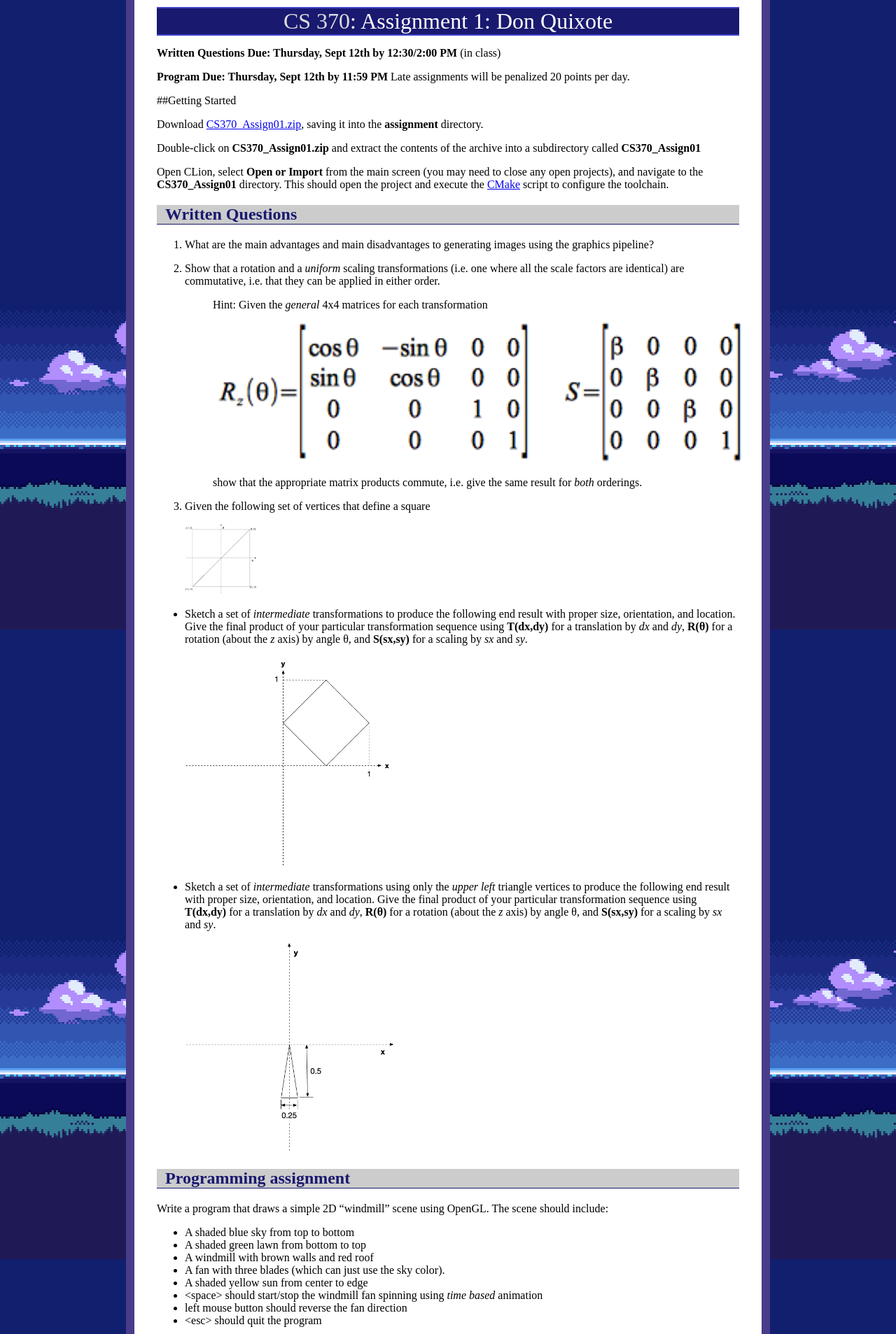
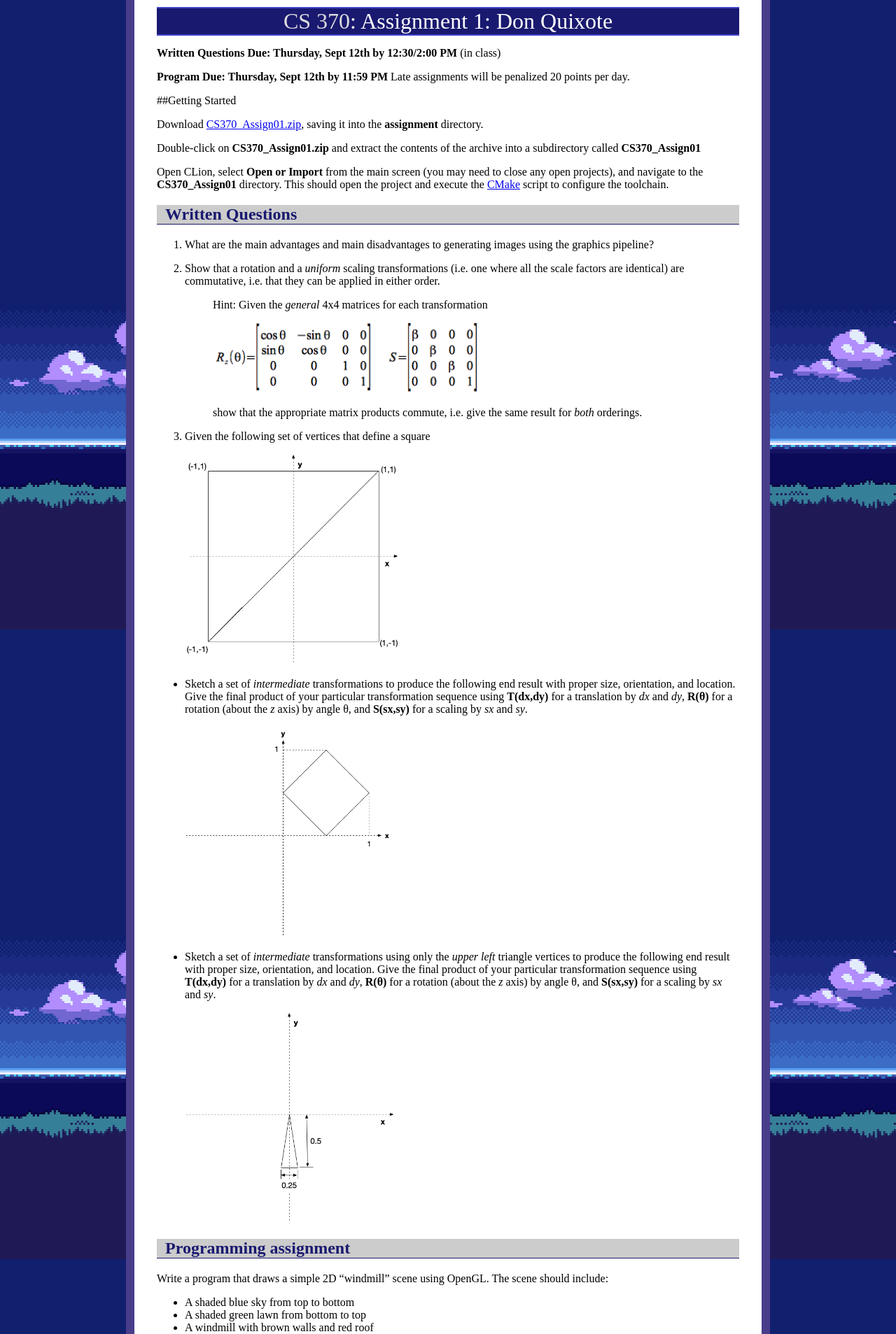
Before and after one commit to ycpcs/cs370-fall2020, a Jekyll site: the page built from assign/assign01.md, in a window 1280 px wide. Shown: the top 1907 px of the page at 70% size. Built offline with Jekyll 4.4.1, drawn with Linux system fonts in a browser that asks for light colours.

Commit message:
update assign01
update assign01

```diff
--- a/assign/assign01.md
+++ b/assign/assign01.md
@@ -22,13 +22,13 @@ Open CLion, select **Open or Import** from the main screen (you may need to clos
 
 	> Hint: Given the *general* 4x4 matrices for each transformation
 	>
-    > <img src="images/assign01/matrices.png" alt="Scaling and Rotation Matrices" height="200"/>
+    > <img src="images/assign01/matrices.png" alt="Scaling and Rotation Matrices" height="100"/>
 	>
 	> show that the appropriate matrix products commute, i.e. give the same result for *both* orderings.
 
 3. Given the following set of vertices that define a square
 
-> <img src="images/assign01/startSq.png" alt="Don Quixote Window" height="100"/>
+> <img src="images/assign01/startSq.png" alt="Don Quixote Window" height="300"/>
 
 -   Sketch a set of *intermediate* transformations to produce the following end result with proper size, orientation, and location. Give the final product of your particular transformation sequence using **T(dx,dy)** for a translation by *dx* and *dy*, **R(θ)** for a rotation (about the *z* axis) by angle θ, and **S(sx,sy)** for a scaling by *sx* and *sy*.
 
```
